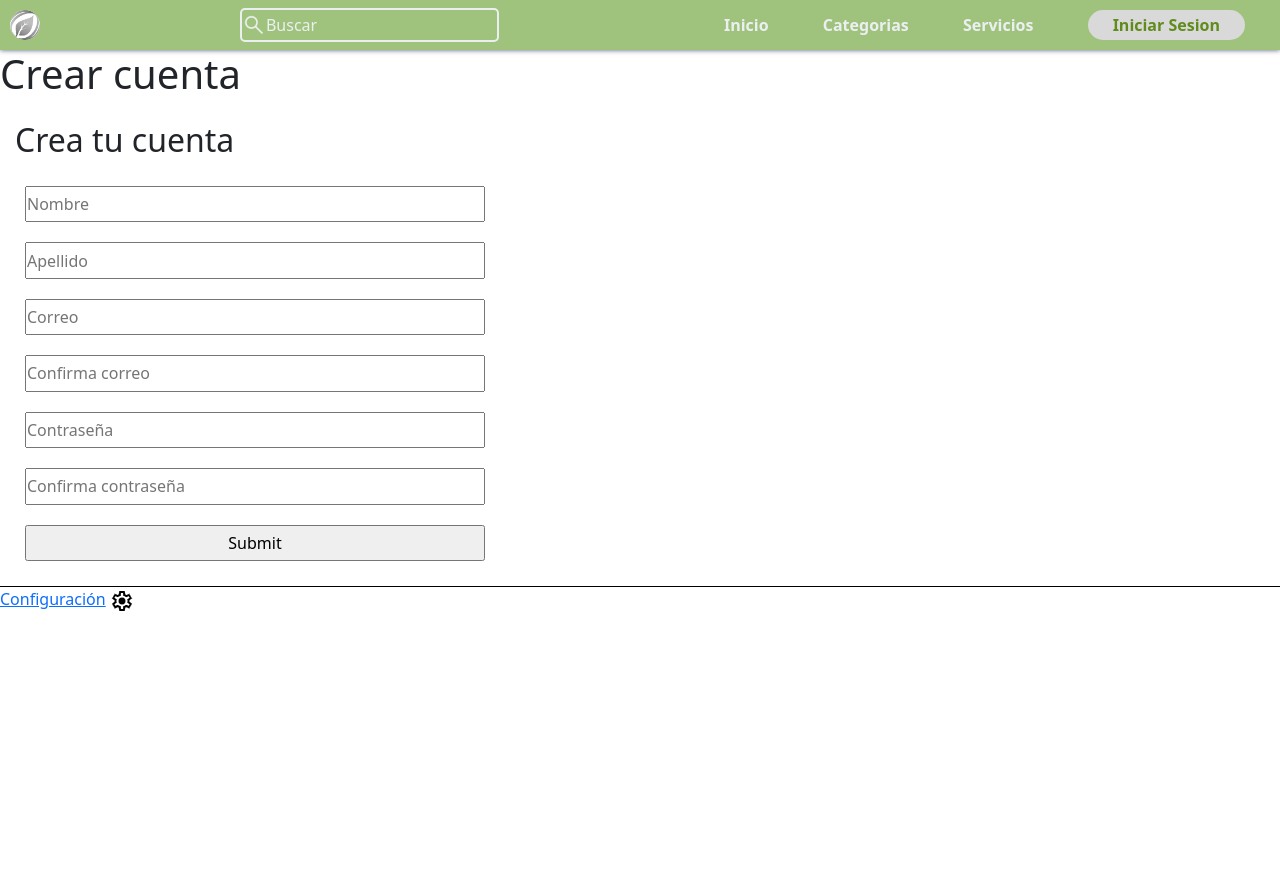
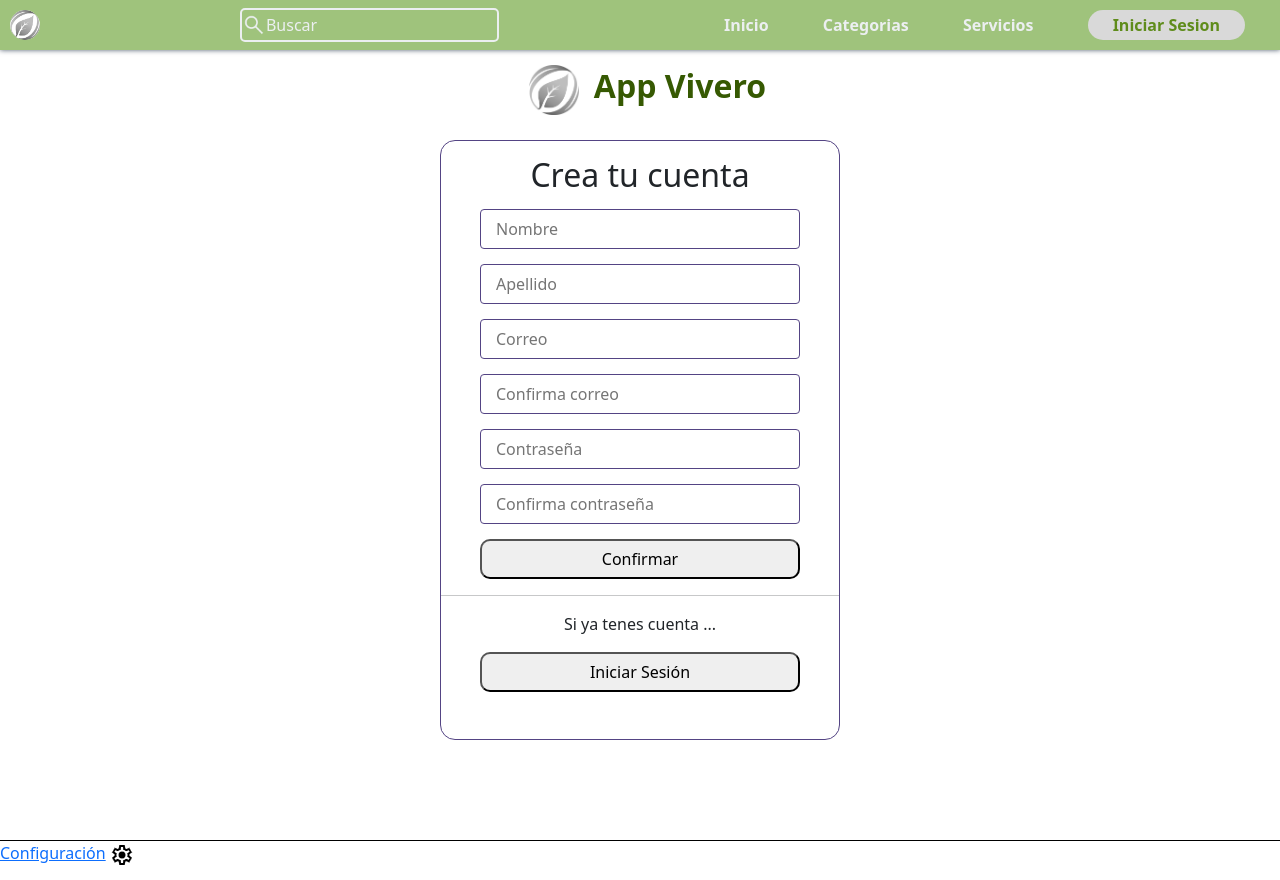
Before and after one commit to CamiloGav/Pre_entrega2_Gavino, a plain HTML site: page registro.html in a window 1280 px wide. Before the commit the page ends 800 px from the top, so only its background shows below. Drawn offline with nearby package versions, Linux system fonts and the light colour scheme.

Commit message:
Modificando acount y registro

```diff
--- a/registro.html
+++ b/registro.html
@@ -44,7 +44,13 @@
         <!-- FINAL - Menú desplegable con Bootstrap - HTML -->
     </header>
     <main>
-        <h1>Crear cuenta</h1>
+        <!-- Aqui intentare realizar un Inicio de Sesion -->
+        <div class="logo-acount">
+            <img src="./assets/img/logo.jpg" alt="Logo, en el registro" class="acount-logo">
+            <h1 class="acount-title">App Vivero</h1>
+
+        </div>
+        <section class="acount-container">
             <form name="formulario" method="post">
                 <h2>Crea tu cuenta</h2>
                 <input type="text" name="nombre" placeholder="Nombre">
@@ -53,8 +59,18 @@
                 <input type="confirmar-email" name="correo" placeholder="Confirma correo">
                 <input type="password" name="password" placeholder="Contraseña">
                 <input type="password" name="password" placeholder="Confirma contraseña">
-            <input type="submit" name="enviar" id="Crear cuenta">
             </form>
+            <a href="#" style="text-decoration: none">
+                <button class="button-registro">Confirmar</button>
+            </a>
+            <hr href=""></hr class="hr-separador">
+            <p class="p-sign-in">Si ya tenes cuenta ...</p>
+            <a href="./acount.html" style="text-decoration: none">
+                <button class="button-registro">Iniciar Sesión</button>
+            </a>
+        </section>
+        <!-- Aqui finaliza la ventana de Inicio de Sesion -->
+
         <!-- Agregamos Modal de Bootstrap -->
         <div class="modal fade" id="exampleModal" tabindex="-1" aria-labelledby="exampleModalLabel" aria-hidden="true">
             <div class="modal-dialog">
--- a/style.css
+++ b/style.css
@@ -219,14 +219,20 @@ footer {
 }
 
 form {
-    display: inline-grid;
-    height: 480px;
+    display: flex;
+    flex-direction: column;
     padding: 15px;
+    margin: 0 auto;
 }
 
 form input {
-    width: 460px;
-    margin: 10px;
+    width: 320px;
+    border: solid 1px rgb(84, 68, 132);
+    height: 40px;
+    margin: 0 auto;
+    margin-top: 15px;
+    border-radius: 4px;
+    padding-left: 15px;
 }
 
 /* Aqui comienza - Css para la pagina de Inicio de Sesion */
@@ -255,6 +261,10 @@ form input {
     margin-top: 10px;
     margin-bottom: 100px;
     border-radius: 15px;
+}
+
+.acount-container form h2 { /*Css del titulo en el registro*/
+    margin: 0 auto;
 }
 
 .container-usur { /*Contenedor del input - Usuario*/
@@ -330,9 +340,14 @@ form input {
     width: 320px;
     height: 40px;
     margin: 0 auto;
-    margin-top: 50px;
     border-radius: 10px;
 }
+
+.p-sign-in {
+    background:  none;
+    text-align: center;
+}
+
 
 
 
```
Also changed, not shown: acount.html (+1 -1 lines). Lines whose indentation alone changed are shown as unchanged.
